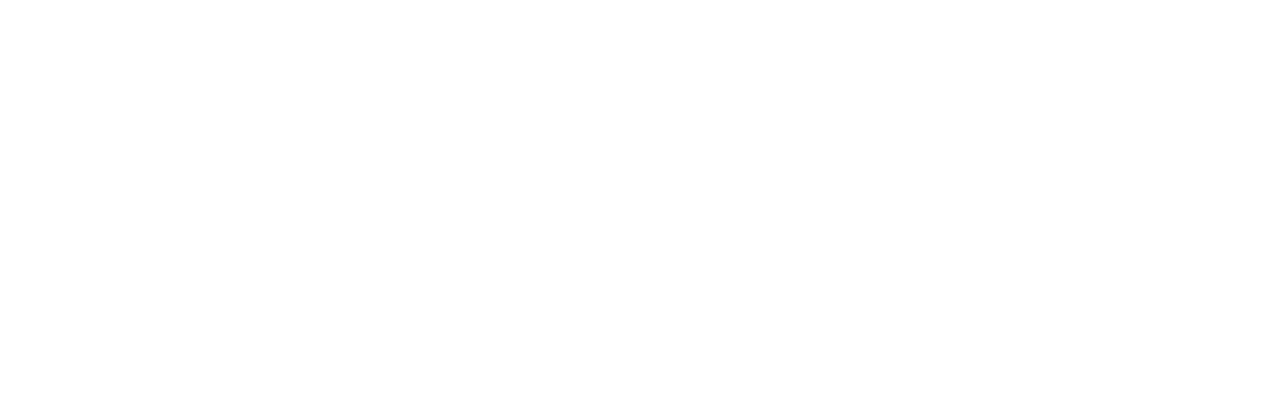
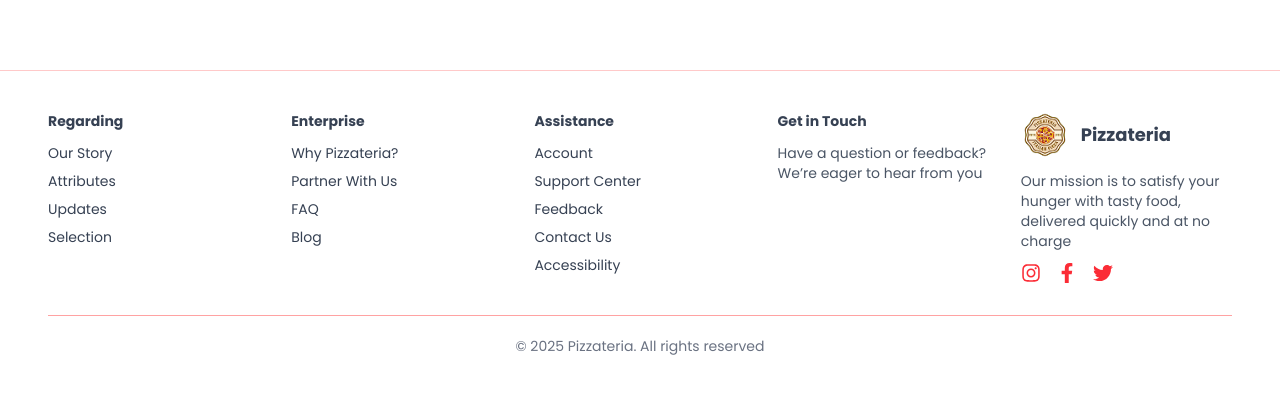
Before and after one commit to Morshedkhondokar/pizzateria-food, a React (Vite) app: page / in a window 1280 px wide. Shown: the part 2291-2684 px from the top of the page. Before the commit the page ends 2361 px from the top, so only its background shows below. Built offline with nearby package versions, Linux system fonts and the light colour scheme.

Commit message:
footer done

```diff
--- a/src/App.jsx
+++ b/src/App.jsx
@@ -4,6 +4,7 @@
 import 'animate.css';
 import 'aos/dist/aos.css';
 import Aos from 'aos';
+import Footer from './components/Footer';
 
 
 const App = () => {
@@ -19,6 +20,7 @@
     <div className='max-w-7xl mx-auto'>
       <Navbar/>
       <Outlet/>
+      <Footer/>
     </div>
   );
 };
--- /dev/null
+++ b/src/components/Footer.jsx
@@ -0,0 +1,81 @@
+import { FaFacebookF, FaInstagram, FaTwitter } from "react-icons/fa";
+
+const Footer = () => {
+  return (
+    <footer className="bg-white border-t border-red-200 py-10">
+      <div className="container mx-auto px-6 md:px-12">
+        <div className="grid grid-cols-2 md:grid-cols-5 gap-8 text-sm text-gray-700">
+          {/* Regarding */}
+          <div>
+            <h3 className="font-bold mb-3">Regarding</h3>
+            <ul className="space-y-2">
+              <li>Our Story</li>
+              <li>Attributes</li>
+              <li>Updates</li>
+              <li>Selection</li>
+            </ul>
+          </div>
+
+          {/* Enterprise */}
+          <div>
+            <h3 className="font-bold mb-3">Enterprise</h3>
+            <ul className="space-y-2">
+              <li>Why Pizzateria?</li>
+              <li>Partner With Us</li>
+              <li>FAQ</li>
+              <li>Blog</li>
+            </ul>
+          </div>
+
+          {/* Assistance */}
+          <div>
+            <h3 className="font-bold mb-3">Assistance</h3>
+            <ul className="space-y-2">
+              <li>Account</li>
+              <li>Support Center</li>
+              <li>Feedback</li>
+              <li>Contact Us</li>
+              <li>Accessibility</li>
+            </ul>
+          </div>
+
+          {/* Get in Touch */}
+          <div>
+            <h3 className="font-bold mb-3">Get in Touch</h3>
+            <p className="text-gray-600">
+              Have a question or feedback? <br /> We’re eager to hear from you
+            </p>
+          </div>
+
+          {/* Logo & Social */}
+          <div className="col-span-2 lg:col-span-1">
+            <div className="flex items-center gap-3 mb-3">
+              <img
+                src="images/logo.png"
+                alt="Logo"
+                className="w-12 h-12"
+              />
+              <h3 className="font-bold text-lg">Pizzateria</h3>
+            </div>
+            <p className="text-gray-600 mb-3">
+              Our mission is to satisfy your hunger with tasty food, delivered
+              quickly and at no charge
+            </p>
+            <div className="flex gap-4 text-red-500 text-xl">
+              <a href="#"><FaInstagram /></a>
+              <a href="#"><FaFacebookF /></a>
+              <a href="#"><FaTwitter /></a>
+            </div>
+          </div>
+        </div>
+
+        {/* bottom copyright */}
+        <div className="mt-8 border-t border-red-300 pt-5 text-center text-gray-500 text-sm">
+          © 2025 Pizzateria. All rights reserved
+        </div>
+      </div>
+    </footer>
+  );
+};
+
+export default Footer;
--- a/src/components/home/MenuCard.jsx
+++ b/src/components/home/MenuCard.jsx
@@ -13,7 +13,7 @@
   }, []);
 
   return (
-    <div className="grid place-items-center grid-cols-1 md:grid-cols-3 lg:grid-cols-4 gap-5 my-10">
+    <div className="grid place-items-center grid-cols-1 md:grid-cols-2 lg:grid-cols-4 gap-5 my-10">
       {pizzas.map((pizza) => (
         <div key={pizza.id} className="w-[300px] shadow-lg rounded-xl overflow-hidden">
           <div className="relative h-[200px]">
```
